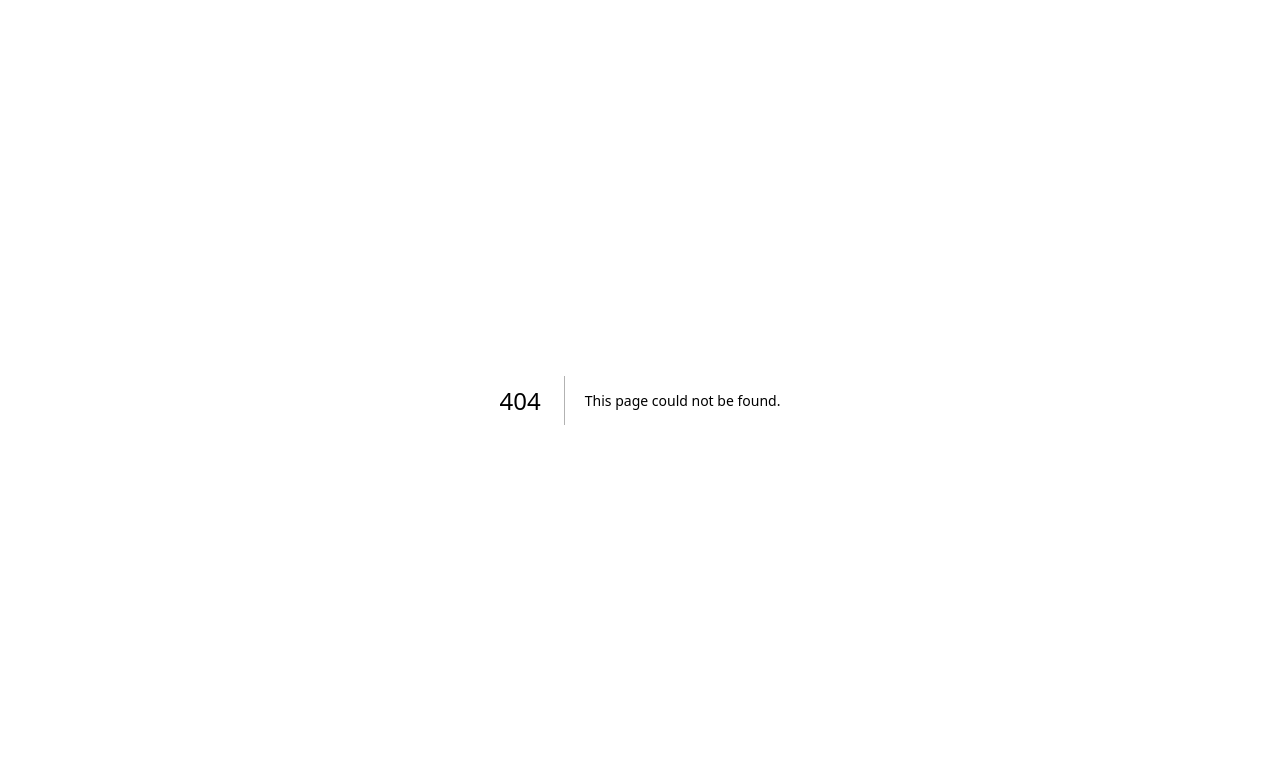
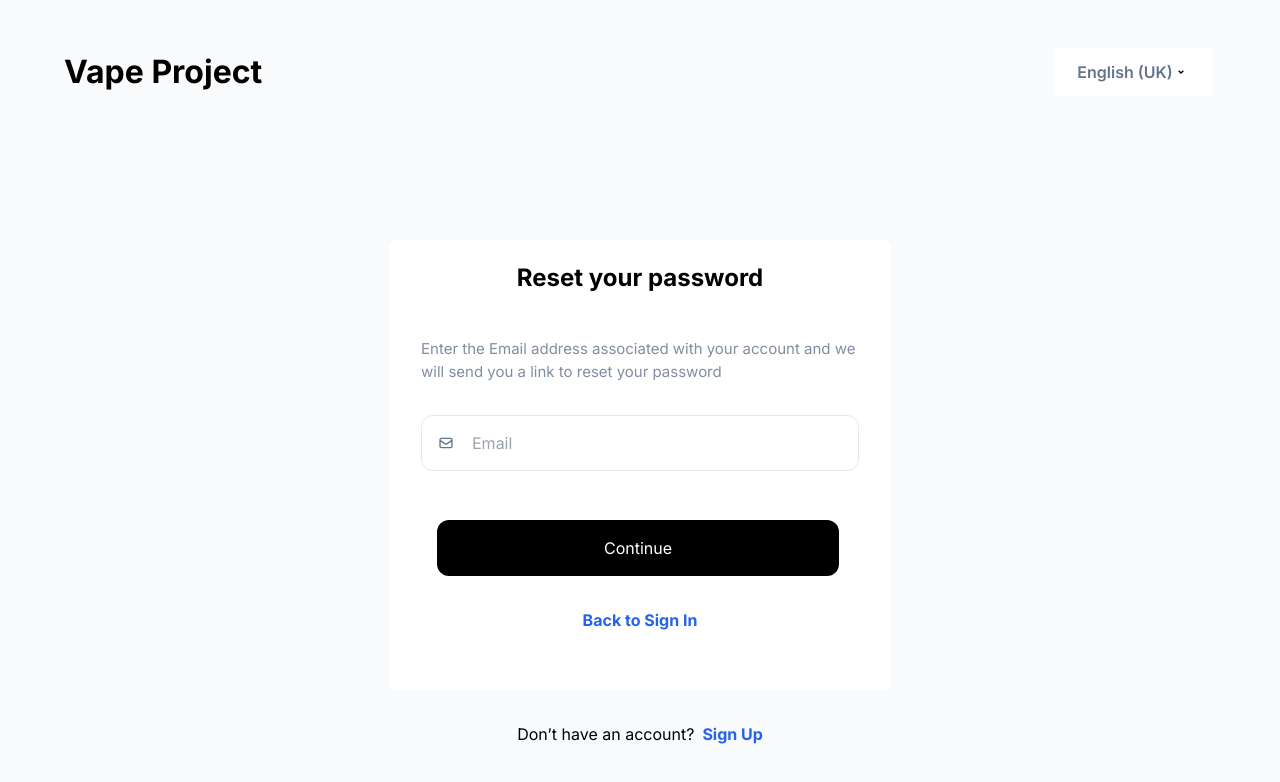
Before and after one commit to Hanna1997-del/VapeProject, a Next.js app: page /ForgetPage in a window 1280 px wide. Before the commit this address had no page. Shown: the top 782 px of the page. Built offline with nearby package versions, Linux system fonts and the light colour scheme.

Commit message:
Forget-Password

```diff
--- /dev/null
+++ b/app/ForgetPage/page.tsx
@@ -0,0 +1,49 @@
+import { cn } from '@/lib/utils'
+import { RiArrowDropDownLine } from "react-icons/ri";
+import Link from 'next/link';
+import FormInput from '@/components/Form/FormInput';
+import { HiOutlineMail } from "react-icons/hi";
+import React from 'react'
+
+export default function page() {
+  return (
+    <main className={cn("w-screen h-screen overflow-y-auto bg-whiter " , "flex flex-col ")}>
+        <div className='w-[1276px] h-[48px] flex justify-between items-center mt-12'>
+             <div className='ml-16'>
+                <h3 className='text-[32px] font-bold'>Vape Project</h3>
+             </div>
+             <div className='mr-16 flex justify-center items-center w-[158px] h-[48px] bg-pure-white border-none '>
+               <div className='text-darker-gray text-base font-semibold'><h3> English (UK) </h3></div>
+               <div><RiArrowDropDownLine /></div>
+             </div>
+        </div>
+        <div>
+        <div className={cn("flex flex-col justify-center items-center mt-24" , "w-full h-full")}>
+            <div className='max-w-[502px] h-[450px] bg-pure-white rounded-lg'>
+                <h3 className='font-bold text-[24px] mb-[10px] text-center mt-5 '>Reset your password</h3>
+                <p className='text-[15px] text-light-gray  p-8'>Enter the Email address associated with your account and we will send you a link to reset
+                    your password
+                </p>
+                <div className='mb-[49px] px-8'>
+                <FormInput icon={<HiOutlineMail />} label='Email' type='email'/>
+                </div>
+                <button className="w-[402px] h-[56px] bg-black rounded-[12px] text-white mb-[32px] mx-12">
+            Continue
+          </button>
+         <div className='text-center '>
+         <Link href="/login" className="text-blue-600 font-bold ">Back to Sign In</Link>
+         </div>
+
+
+            </div>
+        </div>
+        </div>
+        <div className="w-full flex justify-center gap-2 mt-20">
+            Don’t have an account?
+            <Link href="/sign-up" className="text-blue-600 font-bold">
+              Sign Up
+            </Link>
+          </div>
+    </main>
+  )
+}
--- /dev/null
+++ b/app/forgetPassword-bg/page.tsx
@@ -0,0 +1,40 @@
+import { cn } from '@/lib/utils'
+import Image from '@/components/Image'
+import React from 'react'
+import { HiOutlineMail } from "react-icons/hi";
+import Link from 'next/link';
+import FormInput from '@/components/Form/FormInput'
+
+export default function page() {
+  return (
+    <main className={cn("w-screen h-screen overflow-y-auto", "grid grid-cols-2")}>
+       <div className="image-container h-screen overflow-hidden">
+        <Image src="/images/login-image.png" alt="login image" />
+      </div>
+        <div className={cn("flex flex-col justify-center items-center" , "w-full h-full")}>
+            <div className='w-[404px]'>
+                <h3 className='font-bold text-[24px] mb-[32px]'>Reset your password</h3>
+                <p className='text-[15px] text-light-gray mb-[32px]'>Enter the Email address associated with your account and we will send you a link to reset
+                    your password
+                </p>
+                <div className='mb-[49px]'>
+                <FormInput icon={<HiOutlineMail />} label='Email' type='email'/>
+                </div>
+                <button className="w-full h-[56px] bg-black rounded-[12px] text-white mb-[32px]">
+            Continue
+          </button>
+         <div className='text-center'>
+         <Link href="/login" className="text-blue-600 font-bold ">Back to Sign In</Link>
+         </div>
+
+         <div className="w-full flex justify-center gap-2 mt-[243px]">
+            Don’t have an account?
+            <Link href="/sign-up" className="text-blue-600 font-bold">
+              Sign Up
+            </Link>
+          </div>
+            </div>
+        </div>
+    </main>
+  )
+}
--- a/app/login/page.tsx
+++ b/app/login/page.tsx
@@ -41,7 +41,7 @@ const Login: React.FC<LoginProps> = () => {
                 ></div>
                 <label>Remember me</label>
               </div>
-              <Link href="/forget-password" className="text-blue-600 font-bold">
+              <Link href="/forgetPassword-bg" className="text-blue-600 font-bold">
                 Forgot Password?
               </Link>
             </div>
--- a/tailwind.config.ts
+++ b/tailwind.config.ts
@@ -19,6 +19,9 @@ module.exports = {
       colors: {
         border: "#E2E8F0",
         "darker-gray": "#64748B",
+        "light-gray" : "#808DA1",
+        "pure-white" : "#FFFFFF",
+        "whiter" : "#F8FAFC",
         input: "hsl(var(--input))",
         ring: "hsl(var(--ring))",
         background: "hsl(var(--background))",
--- a/tsconfig.json
+++ b/tsconfig.json
@@ -22,6 +22,6 @@
       "@/*": ["./*"]
     }
   },
-  "include": ["next-env.d.ts", "**/*.ts", "**/*.tsx", ".next/types/**/*.ts"],
+  "include": ["next-env.d.ts", "**/*.ts", "**/*.tsx", ".next/types/**/*.ts", ".next/types/app/forget-password/page.tsx"],
   "exclude": ["node_modules"]
 }
```
